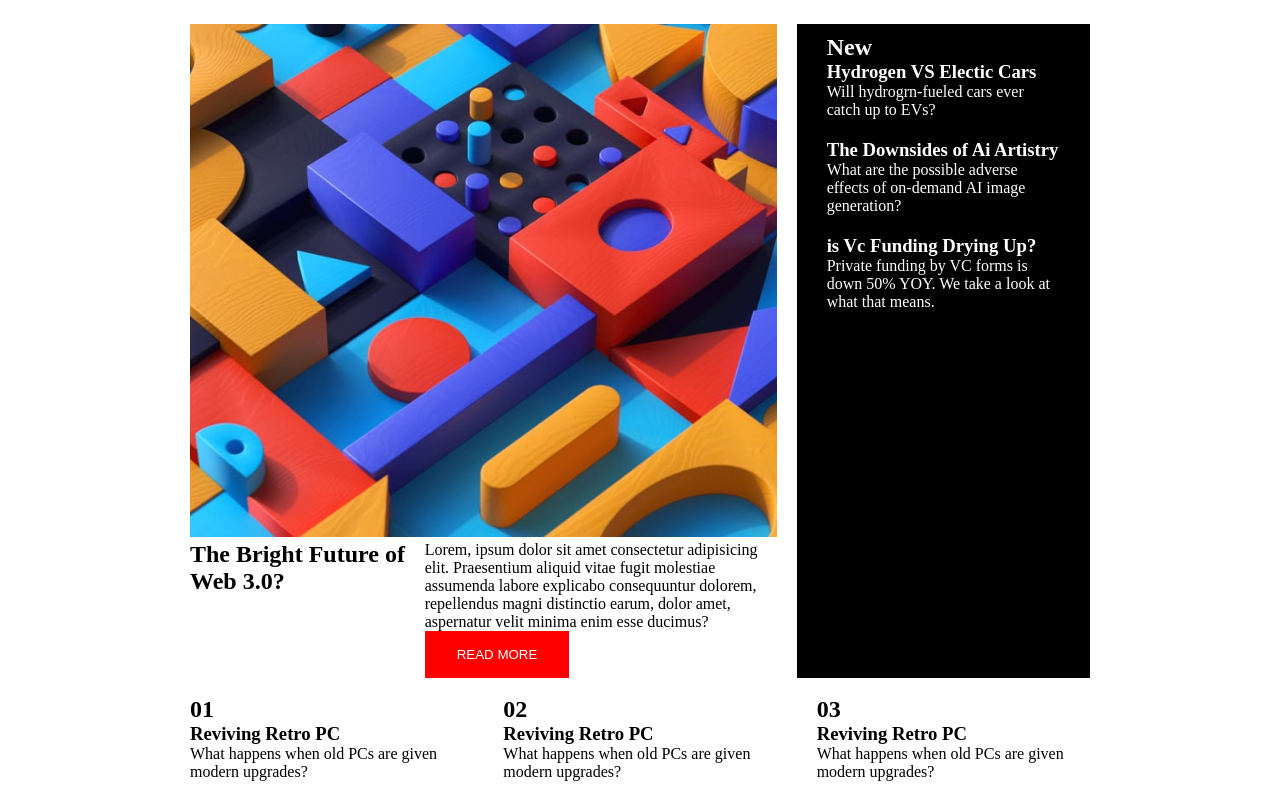
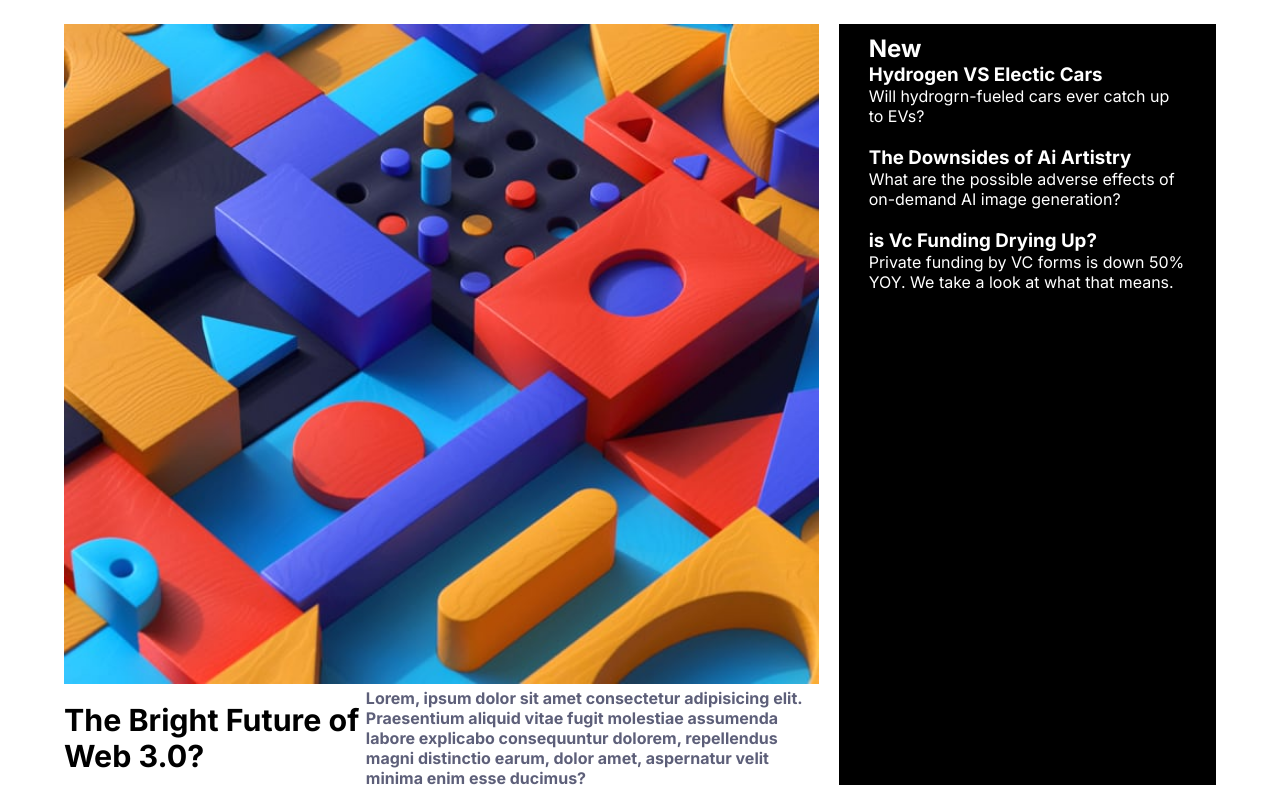
Before and after one commit to ObodoakorDavid/FM-news-homepage, a plain HTML site: page index.html in a window 1280 px wide. Shown: the part 96-881 px from the top of the page. Drawn offline with Linux system fonts and the light colour scheme.

Commit message:
navbar done hopefully

```diff
--- a/style.css
+++ b/style.css
@@ -1,4 +1,15 @@
 /** @format */
+
+@import url("https://fonts.googleapis.com/css2?family=Inter:wght@400;700;800&display=swap");
+
+:root {
+  --soft-orange: hsl(35, 77%, 62%);
+  --soft-red: hsl(5, 85%, 63%);
+  --off-white: hsl(36, 100%, 99%);
+  --grayish-blue: hsl(233, 8%, 79%);
+  --dark-grayish-blue: hsl(236, 13%, 42%);
+  --very-dark-blue: hsl(240, 100%, 5%);
+}
 
 * {
   margin: 0;
@@ -8,7 +19,7 @@
 
 main {
   width: 90%;
-  max-width: 900px;
+  max-width: 1200px;
   margin: 0 auto;
   /* overflow-x: hidden; */
   transition: 0.4s ease-in-out;
@@ -16,17 +27,18 @@ main {
 
 main.active,
 .logo.active {
-  filter: blur(2px);
+  filter: blur(1px);
 }
 
 body {
   overflow-x: hidden;
+  font-family: "Inter", sans-serif;
 }
 
 nav {
   padding: 30px 0;
   width: 90%;
-  max-width: 900px;
+  max-width: 1200px;
   margin: 0 auto;
   display: flex;
   justify-content: space-between;
@@ -66,7 +78,7 @@ nav ul.active {
   flex-direction: column;
   gap: 5px;
   position: relative;
-  right: 5%;
+  right: 0%;
   z-index: 6;
 }
 
@@ -136,6 +148,17 @@ button {
   border: none;
 }
 
+.bright h1 {
+  font-size: 1.9rem;
+  padding: 14px 0;
+  font-weight: bolder;
+}
+
+.bright p {
+  color: var(--dark-grayish-blue);
+  font-weight: bold;
+}
+
 /* ============================= Section2 =========================  */
 
 .section2 {
```
